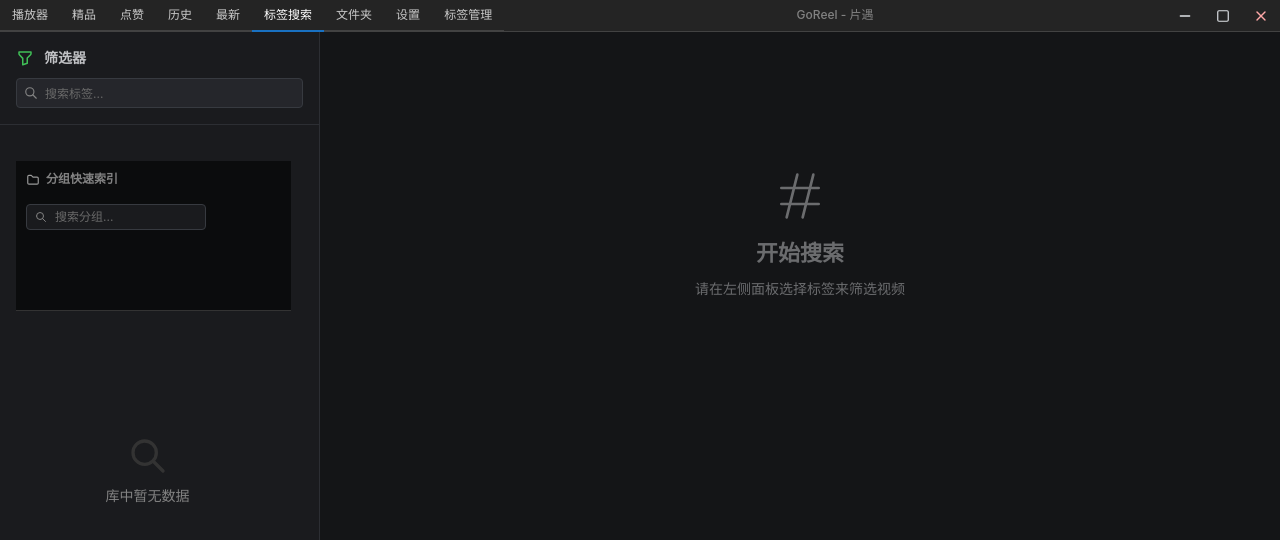
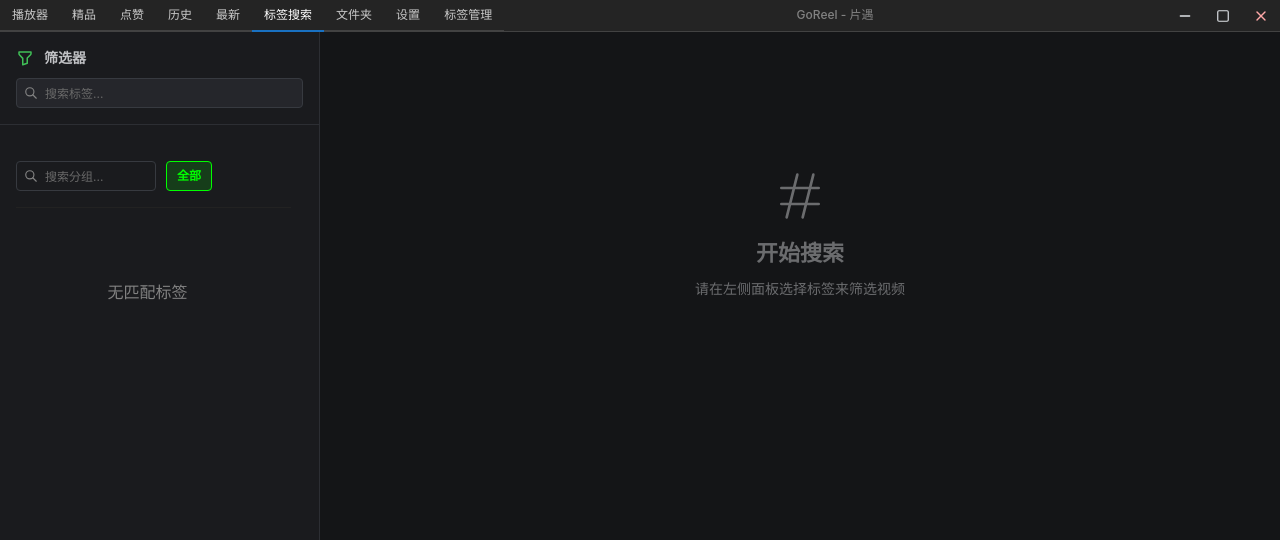
Before and after one commit to rebelmx4/go_reel, a React (Vite) app in the folder src/renderer/: page / in a window 1280 px wide. Both pictures are taken after a click on the tab "标签搜索". Shown: the top 540 px of the page. Built offline with nearby package versions, Linux system fonts and the light colour scheme.

Commit message:
优化 标签 管理

```diff
--- a/src/renderer/src/components/Tag/TagFilterGrid.tsx
+++ b/src/renderer/src/components/Tag/TagFilterGrid.tsx
@@ -1,7 +1,6 @@
-// src/renderer/src/player/components/TagFilterGrid.tsx
-import { useState, useMemo, useRef, useEffect } from 'react';
-import { Box, TextInput, ScrollArea, Text, UnstyledButton, Group, Divider } from '@mantine/core';
-import { IconSearch, IconFolder } from '@tabler/icons-react';
+import { useState, useMemo } from 'react';
+import { Box, TextInput, ScrollArea, Text, UnstyledButton, Group } from '@mantine/core';
+import { IconSearch } from '@tabler/icons-react';
 import { TagsData } from '../../stores/tagStore';
 import { TagCard } from './TagCard';
 import { Tag } from '../../../../shared/models';
@@ -23,17 +22,18 @@ export function TagFilterGrid({
     draggable = false,
     onTagDragStart
 }: TagFilterGridProps) {
-    const [groupFilter, setGroupFilter] = useState('');
-    const [activeGroup, setActiveGroup] = useState<string | null>(null);
-    const scrollAreaRef = useRef<HTMLDivElement>(null);
-    const groupRefs = useRef<Map<string, HTMLDivElement>>(new Map());
+    const [groupFilter, setGroupFilter] = useState(''); // 搜索分组名的输入框状态
+    const [selectedGroupName, setSelectedGroupName] = useState<string | null>(null); // 当前选中的分组筛选
 
-    // 1. 根据关键词和排除列表过滤标签内容
+    // 1. 处理标签筛选逻辑：同时受“搜索关键词”和“选中的分组”影响
     const filteredData = useMemo(() => {
         const result: TagsData = {};
         const lowerKeyword = filterKeyword.trim().toLowerCase();
 
         Object.entries(allTagsData).forEach(([group, tags]) => {
+            // 如果选中了某个分组，且当前分组不是选中的那个，则跳过
+            if (selectedGroupName && group !== selectedGroupName) return;
+
             const filteredTags = tags.filter(tag => {
                 if (excludedIds.has(tag.id)) return false;
                 if (!lowerKeyword) return true;
@@ -42,158 +42,136 @@ export function TagFilterGrid({
                     tag.description?.toLowerCase().includes(lowerKeyword)
                 );
             });
+
             if (filteredTags.length > 0) result[group] = filteredTags;
         });
         return result;
-    }, [allTagsData, filterKeyword, excludedIds]);
+    }, [allTagsData, filterKeyword, excludedIds, selectedGroupName]);
 
-    // 2. 过滤分组索引名称
-    const filteredGroupNames = useMemo(() => {
-        const groups = Object.keys(filteredData);
+    // 2. 顶部显示的“分组按钮列表”：仅受“搜索分组”输入框影响
+    const availableGroups = useMemo(() => {
+        const groups = Object.keys(allTagsData);
         if (!groupFilter) return groups;
         const lowerFilter = groupFilter.toLowerCase();
         return groups.filter(g => g.toLowerCase().includes(lowerFilter));
-    }, [filteredData, groupFilter]);
+    }, [allTagsData, groupFilter]);
 
-    // 3. 滚动跳转逻辑
-    const scrollToGroup = (group: string) => {
-        const element = groupRefs.current.get(group);
-        if (element && scrollAreaRef.current) {
-            element.scrollIntoView({ behavior: 'smooth', block: 'start' });
-            setActiveGroup(group);
-        }
+    // 切换分组筛选
+    const handleGroupClick = (group: string) => {
+        // 如果点击已选中的分组，则取消筛选，显示全部
+        setSelectedGroupName(prev => prev === group ? null : group);
     };
 
-    // 4. 监听滚动以更新当前激活的分组
-    useEffect(() => {
-        const viewport = scrollAreaRef.current;
-        if (!viewport) return;
+    return (
+        <Box style={{
+            display: 'flex',
+            flexDirection: 'column',
+            height: '100%',
+            width: '100%',
+            overflow: 'hidden' // 确保父级不溢出
+        }}>
 
-        const handleScroll = () => {
-            let currentGroup = activeGroup;
-            const containerTop = viewport.getBoundingClientRect().top;
-
-            for (const [group, el] of groupRefs.current.entries()) {
-                const rect = el.getBoundingClientRect();
-                if (rect.top <= containerTop + 40) {
-                    currentGroup = group;
-                }
-            }
-            if (currentGroup !== activeGroup) setActiveGroup(currentGroup);
-        };
-
-        viewport.addEventListener('scroll', handleScroll);
-        return () => viewport.removeEventListener('scroll', handleScroll);
-    }, [activeGroup, filteredGroupNames]);
-
-    return (
-        <Box style={{ display: 'flex', flexDirection: 'column', height: '100%', gap: 10 }}>
-
-            {/* 顶部：分组导航面板 (自动宽度标签感) */}
-            <Box style={{
-                padding: '10px 0',
-                borderBottom: '1px solid #333',
-                backgroundColor: '#0b0c0d'
-            }}>
-                <Group justify="space-between" mb="xs" px="xs">
-                    <Group gap={6}>
-                        <IconFolder size={14} color="#999" />
-                        <Text size="xs" fw={700} c="dimmed">分组快速索引</Text>
-                    </Group>
+            {/* 顶部固定区：搜索框 + 分组按钮 */}
+            <Box style={{ flexShrink: 0, paddingBottom: 16, borderBottom: '1px solid #222', marginBottom: 12 }}>
+                <Group gap="xs" align="flex-start">
                     <TextInput
                         placeholder="搜索分组..."
                         value={groupFilter}
                         onChange={(e) => setGroupFilter(e.currentTarget.value)}
                         size="xs"
-                        leftSection={<IconSearch size={12} />}
+                        leftSection={<IconSearch size={14} />}
                         styles={{
                             input: {
                                 backgroundColor: '#1a1b1e',
                                 border: '1px solid #373a40',
-                                height: 26,
-                                minHeight: 26,
-                                width: 180
+                                width: 140,
+                                height: 30
                             }
                         }}
                     />
-                </Group>
 
-                <ScrollArea h={60} type="hover" px="xs">
-                    <Group gap="xs" pb="xs">
-                        {filteredGroupNames.map(group => {
-                            const isActive = activeGroup === group;
+                    <Box style={{ display: 'flex', flexWrap: 'wrap', gap: '6px', flex: 1 }}>
+                        {/* “全部”按钮 */}
+                        <UnstyledButton
+                            onClick={() => setSelectedGroupName(null)}
+                            style={{
+                                padding: '4px 10px',
+                                borderRadius: 4,
+                                backgroundColor: selectedGroupName === null ? 'rgba(0, 255, 0, 0.15)' : 'transparent',
+                                border: `1px solid ${selectedGroupName === null ? '#00ff00' : '#333'}`,
+                                height: 30
+                            }}
+                        >
+                            <Text size="xs" c={selectedGroupName === null ? '#00ff00' : 'gray.5'} fw={selectedGroupName === null ? 700 : 400}>
+                                全部
+                            </Text>
+                        </UnstyledButton>
+
+                        {availableGroups.map(group => {
+                            const isActive = selectedGroupName === group;
                             return (
                                 <UnstyledButton
                                     key={group}
-                                    onClick={() => scrollToGroup(group)}
+                                    onClick={() => handleGroupClick(group)}
                                     style={{
                                         padding: '4px 10px',
                                         borderRadius: 4,
-                                        backgroundColor: isActive ? 'rgba(0, 255, 0, 0.15)' : '#1a1b1e',
+                                        backgroundColor: isActive ? 'rgba(0, 255, 0, 0.15)' : 'transparent',
                                         border: `1px solid ${isActive ? '#00ff00' : '#333'}`,
-                                        transition: 'all 0.2s',
+                                        transition: 'all 0.1s',
                                         display: 'flex',
                                         alignItems: 'center',
-                                        gap: 6
+                                        gap: 6,
+                                        height: 30
                                     }}
                                 >
-                                    <Text size="xs" c={isActive ? '#00ff00' : 'gray.4'} fw={isActive ? 600 : 400}>
+                                    <Text size="xs" c={isActive ? '#00ff00' : 'gray.5'} fw={isActive ? 700 : 400}>
                                         {group}
                                     </Text>
-                                    <Text size="10px" c="dimmed" style={{ opacity: 0.7 }}>
-                                        {filteredData[group]?.length}
+                                    <Text size="10px" c="dimmed" style={{ opacity: 0.5 }}>
+                                        {allTagsData[group]?.length}
                                     </Text>
                                 </UnstyledButton>
                             );
                         })}
-                    </Group>
-                </ScrollArea>
+                    </Box>
+                </Group>
             </Box>
 
-            {/* 下方：标签内容展示网格 */}
-            <Box style={{ flex: 1, overflow: 'hidden' }}>
+            {/* 下方标签滚动区 */}
+            {/* 修复滚动：flex: 1 + min-height: 0 是关键 */}
+            <Box style={{ flex: 1, minHeight: 0, display: 'flex', flexDirection: 'column' }}>
                 <ScrollArea
                     style={{ height: '100%' }}
-                    viewportRef={scrollAreaRef}
+                    scrollbarSize={8}
+                    type="always" // 强制显示滚动条以便调试
                 >
-                    <Box style={{ padding: '0 12px 40px 0' }}>
-                        {filteredGroupNames.map(group => (
-                            <Box
-                                key={group}
-                                ref={(el) => {
-                                    if (el) groupRefs.current.set(group, el);
-                                    else groupRefs.current.delete(group);
-                                }}
-                                style={{ marginBottom: 28 }}
-                            >
-                                {/* 分组标题行 - 吸顶 */}
+                    <Box style={{ paddingRight: 12 }}>
+                        {Object.entries(filteredData).map(([group, tags]) => (
+                            <Box key={group} style={{ marginBottom: 24 }}>
+                                {/* 极简分组标题行 */}
                                 <Box style={{
                                     display: 'flex',
                                     alignItems: 'center',
-                                    gap: 12,
-                                    marginBottom: 14,
-                                    position: 'sticky',
-                                    top: 0,
-                                    backgroundColor: '#0b0c0d',
-                                    zIndex: 5,
-                                    padding: '8px 0'
+                                    gap: 8,
+                                    marginBottom: 10,
+                                    padding: '4px 0'
                                 }}>
-                                    <Text size="sm" fw={800} style={{ color: '#fff', letterSpacing: 0.5 }}>
-                                        {group}
+                                    <Text size="xs" fw={700} c="dimmed" style={{ letterSpacing: 1 }}>
+                                        {group.toUpperCase()}
                                     </Text>
-                                    <Box style={{ flex: 1, height: 1, backgroundColor: '#333' }} />
-                                    <Text size="xs" c="dimmed">{filteredData[group].length} 个标签</Text>
+                                    <Box style={{ flex: 1, height: 1, backgroundColor: '#222' }} />
                                 </Box>
 
-                                {/* 标签卡片网格 */}
+                                {/* 标签网格 */}
                                 <Box
                                     style={{
                                         display: 'grid',
-                                        gridTemplateColumns: 'repeat(auto-fill, minmax(150px, 1fr))',
-                                        gap: 16,
+                                        gridTemplateColumns: 'repeat(auto-fill, minmax(130px, 1fr))',
+                                        gap: 12,
                                     }}
                                 >
-                                    {filteredData[group].map(tag => (
+                                    {tags.map(tag => (
                                         <TagCard
                                             key={tag.id}
                                             tag={tag}
@@ -206,22 +184,9 @@ export function TagFilterGrid({
                             </Box>
                         ))}
 
-                        {/* 空状态 */}
-                        {filteredGroupNames.length === 0 && (
-                            <Box
-                                style={{
-                                    display: 'flex',
-                                    flexDirection: 'column',
-                                    alignItems: 'center',
-                                    justifyContent: 'center',
-                                    height: 300,
-                                    gap: 10
-                                }}
-                            >
-                                <IconSearch size={40} color="#333" />
-                                <Text c="dimmed" size="sm">
-                                    {filterKeyword ? `未找到匹配 "${filterKeyword}" 的标签` : '库中暂无数据'}
-                                </Text>
+                        {Object.keys(filteredData).length === 0 && (
+                            <Box style={{ textAlign: 'center', paddingTop: 60 }}>
+                                <Text c="dimmed">无匹配标签</Text>
                             </Box>
                         )}
                     </Box>
```
Also changed, not shown: src/renderer/src/pages/TagManagePage.tsx (+54 -33 lines).
